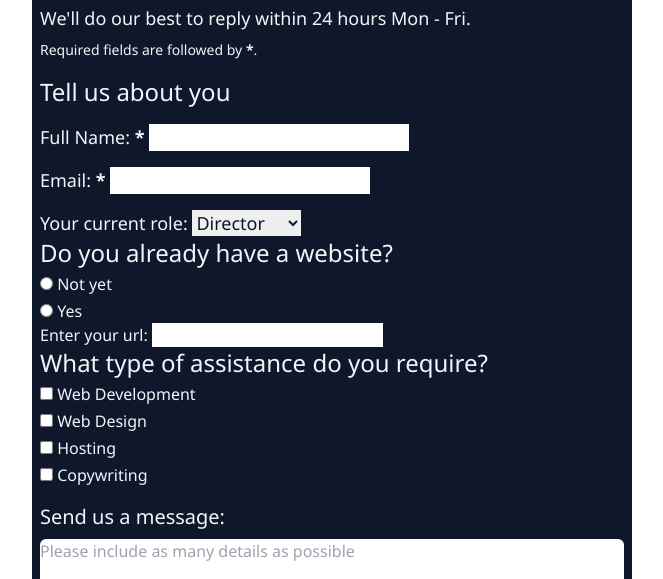
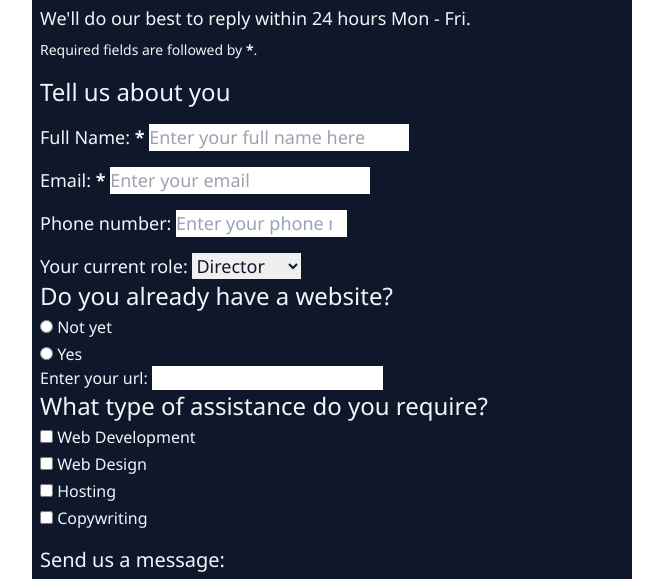
Before and after one commit to angusgee/web-dev-survey, a website: page index.html in a window 1280 px wide. Shown: the part 170-749 px from the top of the page, without its empty margins (308-971 px from the left). Drawn offline with Linux system fonts and the light colour scheme.

Commit message:
Add rest of markup and basic form validation

```diff
--- a/index.html
+++ b/index.html
@@ -13,7 +13,9 @@
       <div
         class="form-wrapper max-w-[600px] mx-auto mt-10 bg-slate-900 text-slate-100 rounded-lg"
       >
+        <!-- Start of form -->
         <form action="post" id="survey-form" class="p-2">
+          <!-- Intro section -->
           <h1 id="title" class="mt-10 text-3xl text-center">
             Web Development & Design
           </h1>
@@ -28,30 +30,58 @@
             <strong><span aria-label="required">*</span></strong
             >.
           </p>
+          <!-- Contact details -->
           <section id="contact-info" class="space-y-4 mt-4">
             <h2 class="text-2xl">Tell us about you</h2>
             <!-- Full name -->
             <p>
-              <label for="name">
+              <label id="name-label" for="name">
                 <span>Full Name: </span>
                 <strong><span aria-label="required">*</span></strong>
               </label>
-              <input type="text" id="name" name="name" required />
+              <input
+                type="text"
+                id="name"
+                name="name"
+                required
+                placeholder="Enter your full name here"
+              />
             </p>
             <!-- Email -->
             <p>
-              <label for="email">
+              <label id="email-label" for="email">
                 <span>Email: </span>
                 <strong><span aria-label="required">*</span></strong>
               </label>
-              <input type="mail" id="email" name="email" required />
+              <input
+                type="email"
+                id="email"
+                name="email"
+                required
+                placeholder="Enter your email"
+              />
             </p>
+            <!-- Number -->
+            <p>
+              <label id="number-label" for="number">
+                <span>Phone number: </span>
+              </label>
+              <input
+                type="number"
+                id="number"
+                name="number"
+                placeholder="Enter your phone number without any spaces"
+                min="0"
+                max="9999999999"
+              />
+            </p>
+
             <!-- Current role -->
             <p>
               <label for="role">
                 <span>Your current role:</span>
               </label>
-              <select id="role" name="role" class="text-slate-900">
+              <select id="dropdown" name="role" class="text-slate-900">
                 <option value="Director">Director</option>
                 <option value="Freelancer">Freelancer</option>
                 <option value="Developer">Developer</option>
@@ -130,6 +160,7 @@
             </div>
             <p class="mt-6 mb-4">
               <button
+                id="submit"
                 type="submit"
                 class="bg-slate-300 text-slate-900 w-full rounded-md py-2 uppercase font-bold"
               >
--- a/input.css
+++ b/input.css
@@ -9,3 +9,7 @@ body {
 p {
   font-size: large;
 }
+
+input {
+  color: #0f172a;
+}
```
Also changed, not shown: css/styles.css.
